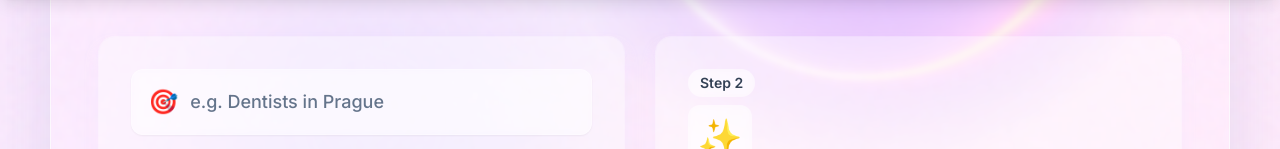
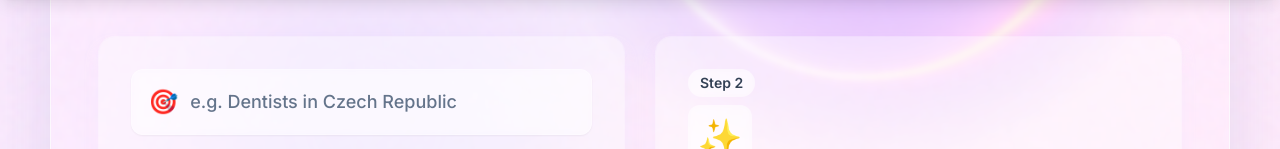
Before and after one commit to Akpoikar/LoonaFlowAI, a Next.js app: page / in a window 1280 px wide. Shown: the part 803-952 px from the top of the page. Built offline with nearby package versions, Linux system fonts and the light colour scheme.

Commit message:
Fix fromm prague to Czech

```diff
--- a/components/HowItWorks.tsx
+++ b/components/HowItWorks.tsx
@@ -51,7 +51,7 @@ export default function HowItWorks() {
                   <span className="text-2xl">🎯</span>
                   <input
                     type="text"
-                    placeholder="e.g. Dentists in Prague"
+                    placeholder="e.g. Dentists in Czech Republic"
                     className="bg-transparent outline-none text-lg font-medium flex-1 placeholder-slate-500"
                   />
                 </div>
```
